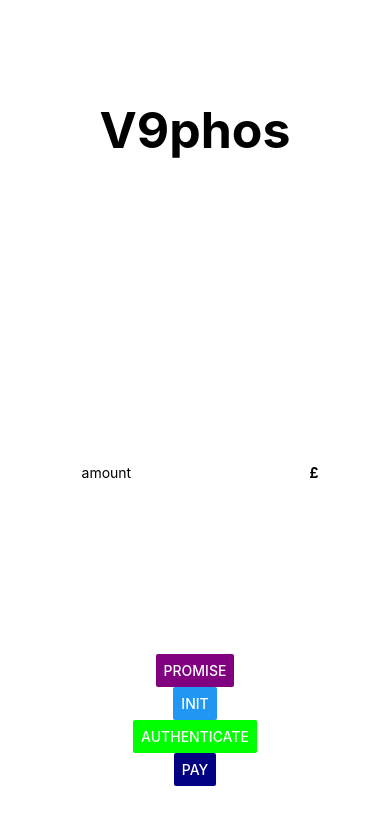
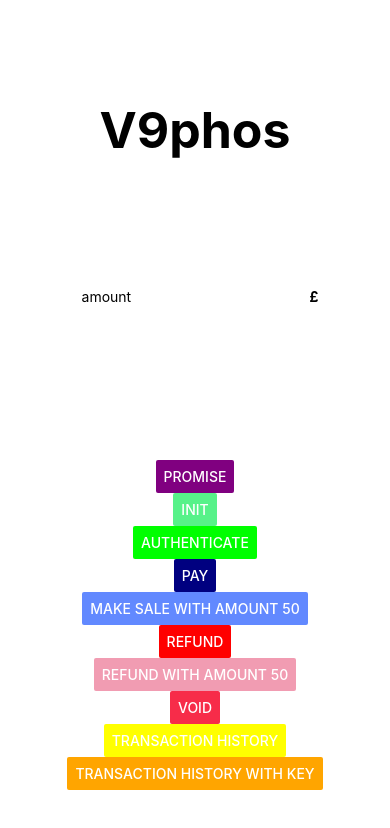
Before and after one commit to Verofy/V9phosTS, a React Native app: screen / in a window 390 px wide. Shown: the top 828 px of the page. Built offline with nearby package versions, Linux system fonts and the light colour scheme.

Commit message:
module functions updated

```diff
--- a/src/helpers/appHelpers.js
+++ b/src/helpers/appHelpers.js
@@ -1,7 +1,8 @@
 import PhosModule from "../components/PhosModule";
 import { handleValue } from "./helpers";
 import React from "react";
-
+const showTransactionResult=true;
+const disablePrompt=true;
 export function getConstants() {
   console.log("GET CONSTANTS:",PhosModule.getConstants())
 }
@@ -28,29 +29,50 @@ export async function authenticate(){
 }
 
 export async function makeSale(){
-  await PhosModule.makeSale(true)
+  await PhosModule.makeSaleExtras(showTransactionResult)
   .catch(err=>{console.error(err)})
   .then(val=>{console.info(val)})
 }
 
 export async function makeSaleWithAmount(amount){
-  await PhosModule.makeSaleWithAmount(amount, true)
+  await PhosModule.makeSaleWithAmountExtras(amount, showTransactionResult)
   .catch(err=>{console.error(err)})
   .then(val=>{console.info(val)})
 }
 
 export async function makeRefund(){
+  const transaction = "MOCK+TRANSACTION+KEY";
+  await PhosModule.makeRefundExtras(transaction, showTransactionResult, disablePrompt)
+  .catch(err=>{console.error(err)})
+  .then(val=>{console.info(val)})
 
 }
 
-export async function makeRefundWithAmount(){
-
+export async function makeRefundWithAmount(amount){
+  const transaction = "MOCK+TRANSACTION+KEY";
+  await PhosModule.makeRefundWithAmountExtras(transaction, amount, showTransactionResult, disablePrompt)
+  .catch(err=>{console.error(err)})
+  .then(val=>{console.info(val)})
 }
 
 export async function makeVoid(){
-
+  const transaction = "MOCK+TRANSACTION+KEY";
+  await PhosModule.makeVoidExtras(transaction, showTransactionResult, disablePrompt)
+  .catch(err=>{console.error(err)})
+  .then(val=>{console.info(val)})
 }
 
 export async function getTransactionHistory(){
+  const page=1;
+  const limit=50;
+  await PhosModule.getTransactionHistory(page, limit)
+  .catch(err=>{console.error(err)})
+  .then(val=>{console.info(val)})
+}
 
+export async function getTransactionByTrKey(){
+  const trKey = "MOCK+TRANSACTION+KEY";
+  await PhosModule.getTransactionByTrKey(trKey)
+  .catch(err=>{console.error(err)})
+  .then(val=>{console.info(val)})
 }
--- a/src/screens/HomeScreen.js
+++ b/src/screens/HomeScreen.js
@@ -1,7 +1,7 @@
 import React from 'react';
 import { Text, View, TextInput, Button } from 'react-native';
 import {styles} from '../styles/styles';
-import { processPayment, invokeModule, authenticate, makeSale, init, promiseTest } from '../helpers/appHelpers';
+import { processPayment, invokeModule, authenticate, makeSale, init, promiseTest, makeRefund, makeRefundWithAmount, makeSaleWithAmount, makeVoid, getTransactionHistory } from '../helpers/appHelpers';
 
 export default function HomePage() {
   return (
@@ -25,6 +25,7 @@ export default function HomePage() {
           />
           <Button
             style={styles.debugButton}
+            color="#57F289"
             onPress={init}
             title="INIT"
           />
@@ -40,6 +41,42 @@ export default function HomePage() {
             onPress={makeSale}
             title="PAY"
           />
+           <Button
+            style={styles.debugButton}
+            color="#6289FF"
+            onPress={()=>{makeSaleWithAmount(50)}}
+            title="MAKE SALE WITH AMOUNT 50"
+          />
+           <Button
+            style={styles.debugButton}
+            color="red"
+            onPress={makeRefund}
+            title="REFUND"
+          />
+          <Button
+            style={styles.debugButton}
+            color="#F19CB2"
+            onPress={()=>{makeRefundWithAmount(50)}}
+            title="REFUND WITH AMOUNT 50"
+          />
+          <Button
+            style={styles.debugButton}
+            color="#f72c49"
+            onPress={makeVoid}
+            title="VOID"
+          />
+          <Button
+            style={styles.debugButton}
+            color="yellow"
+            onPress={getTransactionHistory}
+            title="TRANSACTION HISTORY"
+          />
+          <Button
+            style={styles.debugButton}
+            color="orange"
+            onPress={getTransactionHistory}
+            title="TRANSACTION HISTORY WITH KEY"
+          />
       </View>
     </View>
   );
--- a/src/styles/styles.js
+++ b/src/styles/styles.js
@@ -9,7 +9,7 @@ export const styles = StyleSheet.create({
     justifyContent: 'center',
   },
   h1:{
-    flex:1,
+    flex:0.2,
     fontSize:50,
     paddingTop:100,
     fontWeight:"bold"
@@ -20,7 +20,7 @@ export const styles = StyleSheet.create({
   inputContainer:{
     justifyContent:"center",
     alignItems:"center",
-    flex:1,
+    flex:0.5,
     flexDirection:"row",
   },
   boldText:{
```
Also changed, not shown: 1 other file (tests, documents, lock files or other folders).
